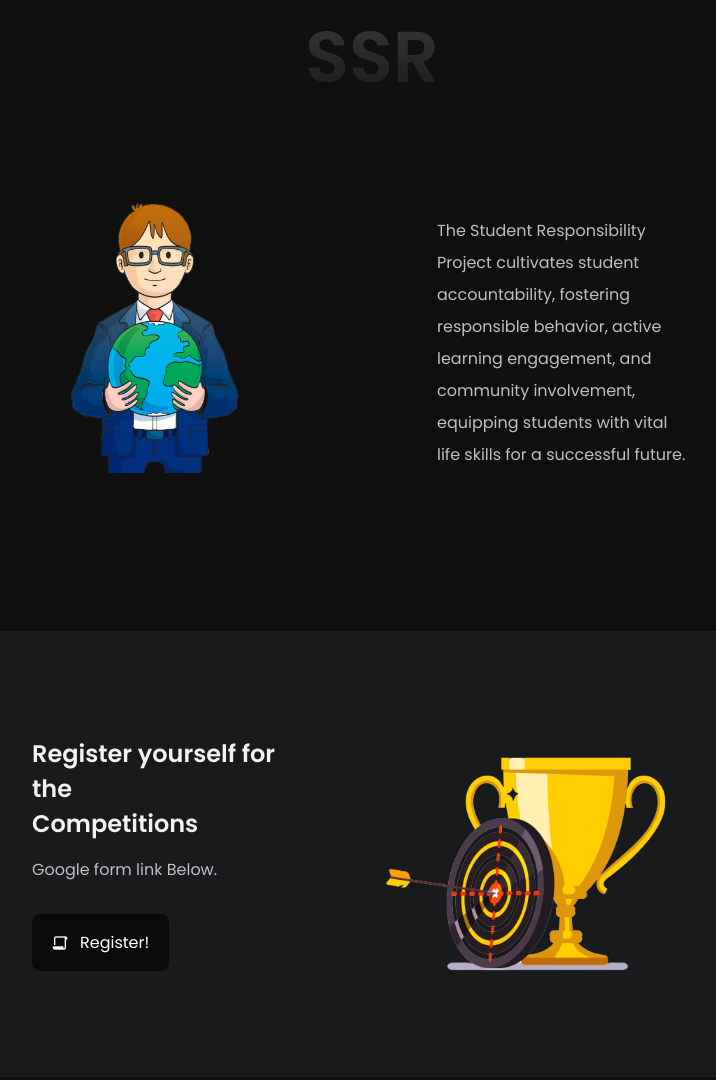
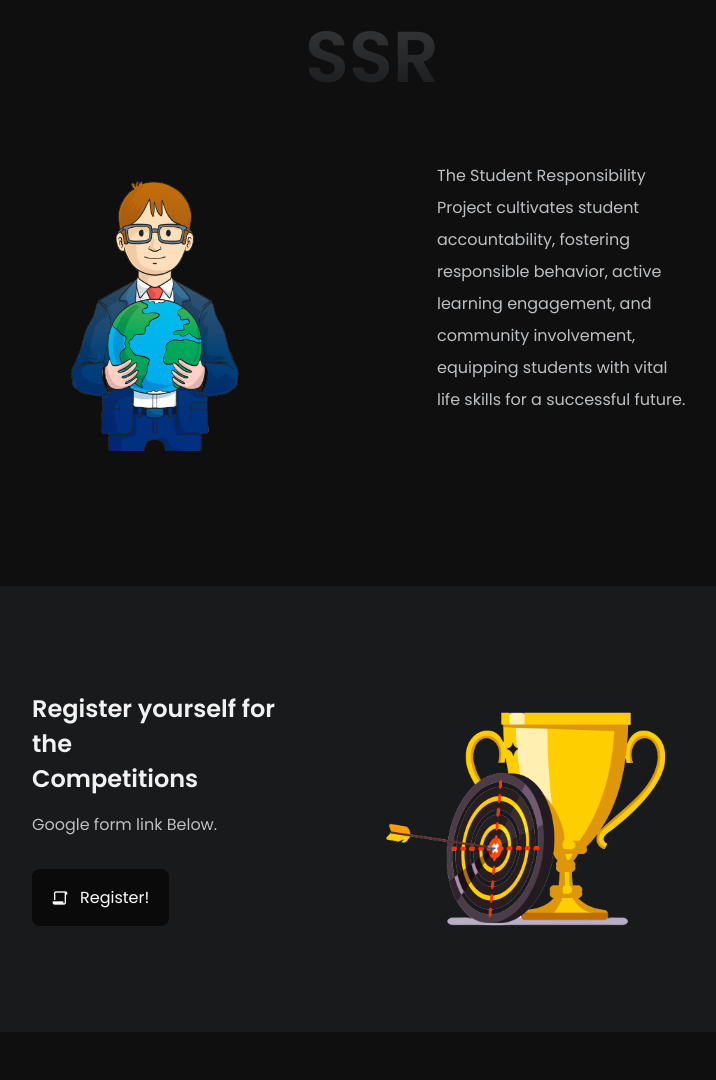
Before and after one commit to nithin-nk/Q.society, a plain HTML site: page index.html in a window 1280 px wide. Shown: the part 1631-2711 px from the top of the page, without its empty margins (268-984 px from the left). Drawn offline with nearby package versions, Linux system fonts and the light colour scheme.

Commit message:
made some changes in SSR

```diff
--- a/index.html
+++ b/index.html
@@ -136,7 +136,7 @@
                     </div>
 
                     <div class="case__data">
-                        <p class="case__description"><br><br>The Student Responsibility Project cultivates student accountability, fostering responsible behavior, active learning engagement, and community involvement, equipping students with vital life skills for a successful future.
+                        <p class="case__description">The Student Responsibility Project cultivates student accountability, fostering responsible behavior, active learning engagement, and community involvement, equipping students with vital life skills for a successful future.
                         </p>
                         <!--<a href="#" class="button button--flex">
                             <i class="ri-information-line button__icon"></i> More info
```
Also changed, not shown: assets/img/case12.png (deleted), assets/img/discount.png (deleted), assets/img/product1.png (deleted), assets/img/product2.png (deleted), assets/img/product3.png (deleted), assets/img/product4.png (deleted), assets/img/product5.png (deleted).
